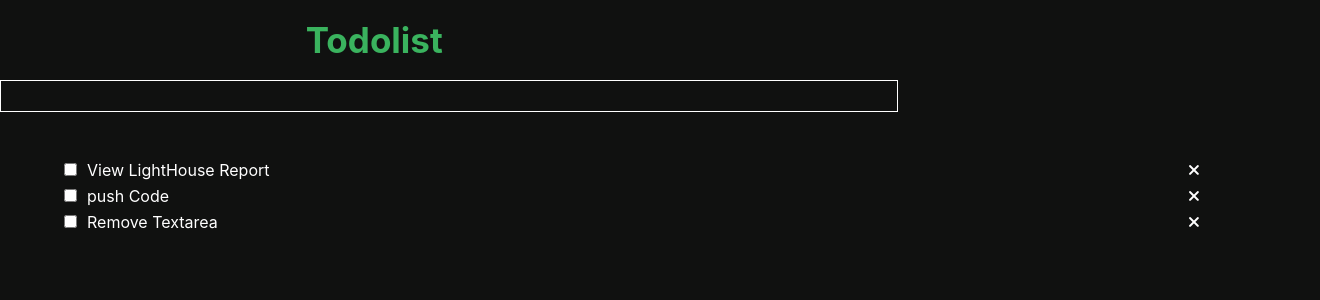
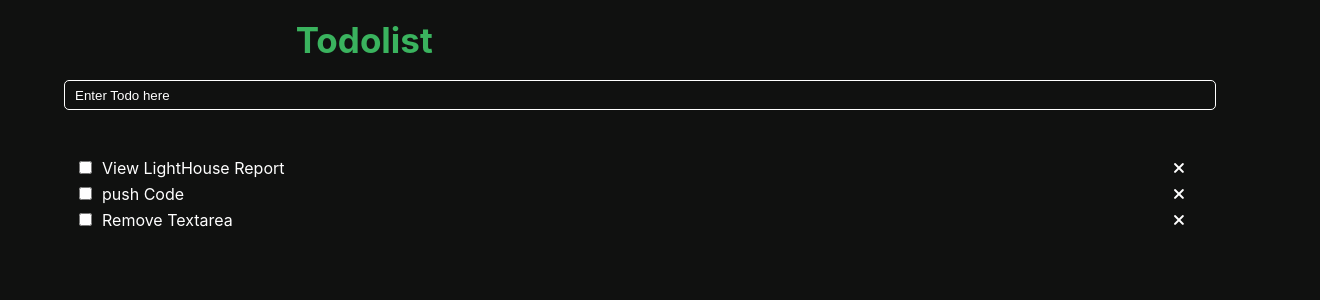
Before and after one commit to Novamxter/Todolist, a React (Create React App) app: page / in a window 1280 px wide. Shown: the top 300 px of the page, 1320 px wide, since content can reach past the window. Built offline with nearby package versions, Linux system fonts and the light colour scheme.

Commit message:
Modified

```diff
--- a/package.json
+++ b/package.json
@@ -14,7 +14,7 @@
     "web-vitals": "^2.1.4"
   },
   "scripts": {
-    "start": "react-scripts start",
+    "start": "node ./node_modules/react-scripts/bin/react-scripts.js start",
     "build": "react-scripts build",
     "test": "react-scripts test",
     "eject": "react-scripts eject",
--- a/src/App.css
+++ b/src/App.css
@@ -1,6 +1,7 @@
 *{
   margin: 0;
   padding: 0;
+  box-sizing: border-box;
 }
 body{
   color: white;
@@ -49,8 +50,21 @@ nav h1{
 }
 .todo-input{
   height: 30px;
-  width: 70%;
-  margin: 0 auto;
+  width: 100%;
   border: 1px solid white;
   background-color: transparent;
+  color:white;
+  border-radius: 5px;
+  padding: 0 10px;
 }
+.todo-input:focus{
+  outline: 2px solid #289438b3;
+  outline-offset: 2px;
+}
+.todo-input::placeholder{
+  color:white;
+}
+.input-cont{
+  width: 90%;
+  margin: 0 auto;
+}
--- a/src/App.js
+++ b/src/App.js
@@ -1,12 +1,12 @@
 import "./App.css";
-import Navbar from "./components/navbar"
-import Searchbar from "./components/searchbar";
+import Navbar from "./components/Navbar"
+import Searchbar from "./components/Searchbar";
 
 function App() {
   return (
     <>
     <Navbar />
-    <Searchbar />
+    <Searchbar placeholder="Enter Todo here" />
       <div className="todos-list">
         <div className="todos">
           <div className="check">
--- a/src/components/searchbar.js
+++ b/src/components/searchbar.js
@@ -1,9 +1,9 @@
 import React from 'react'
 
-export default function Searchbar() {
+export default function Searchbar(props) {
   return (
-    <div>
-      <input type="text" className='todo-input' />
+    <div className="input-cont">
+      <input type="text" className='todo-input' placeholder={props.placeholder} />
     </div>
   )
 }
```
